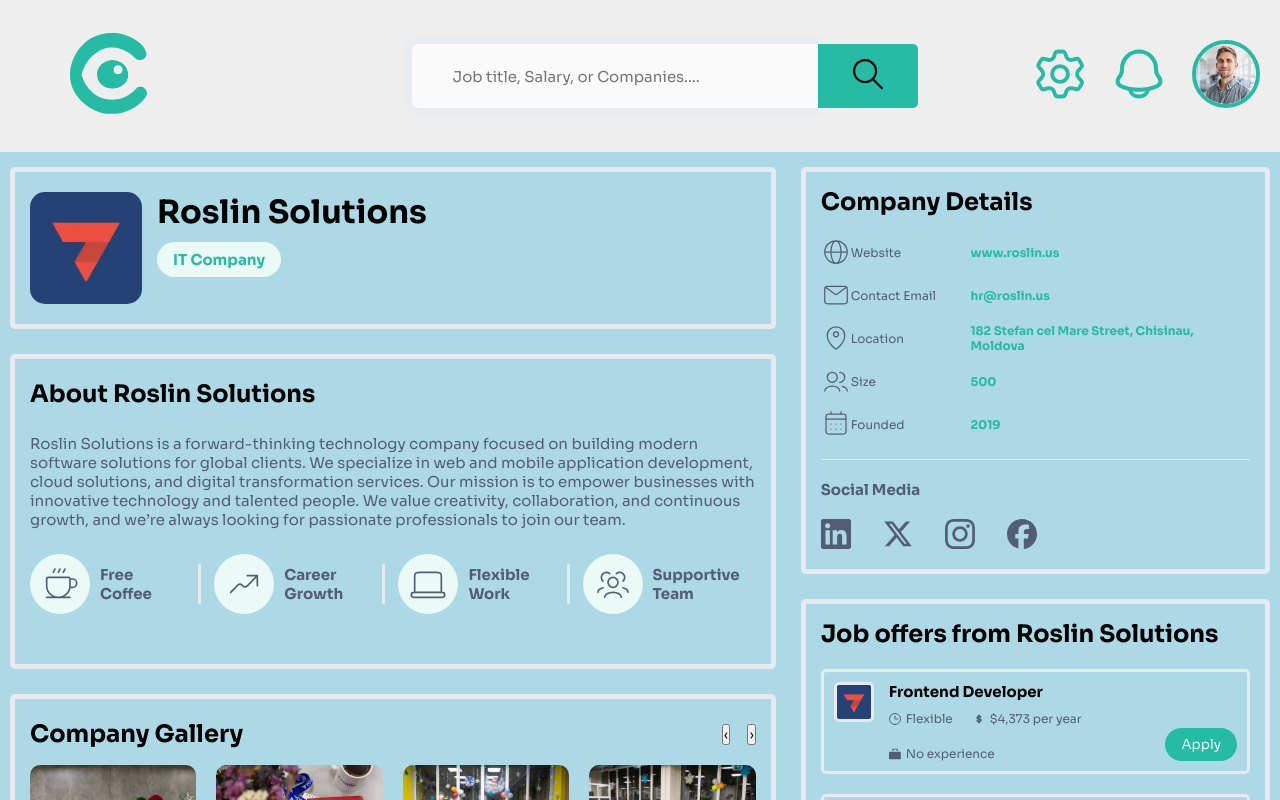
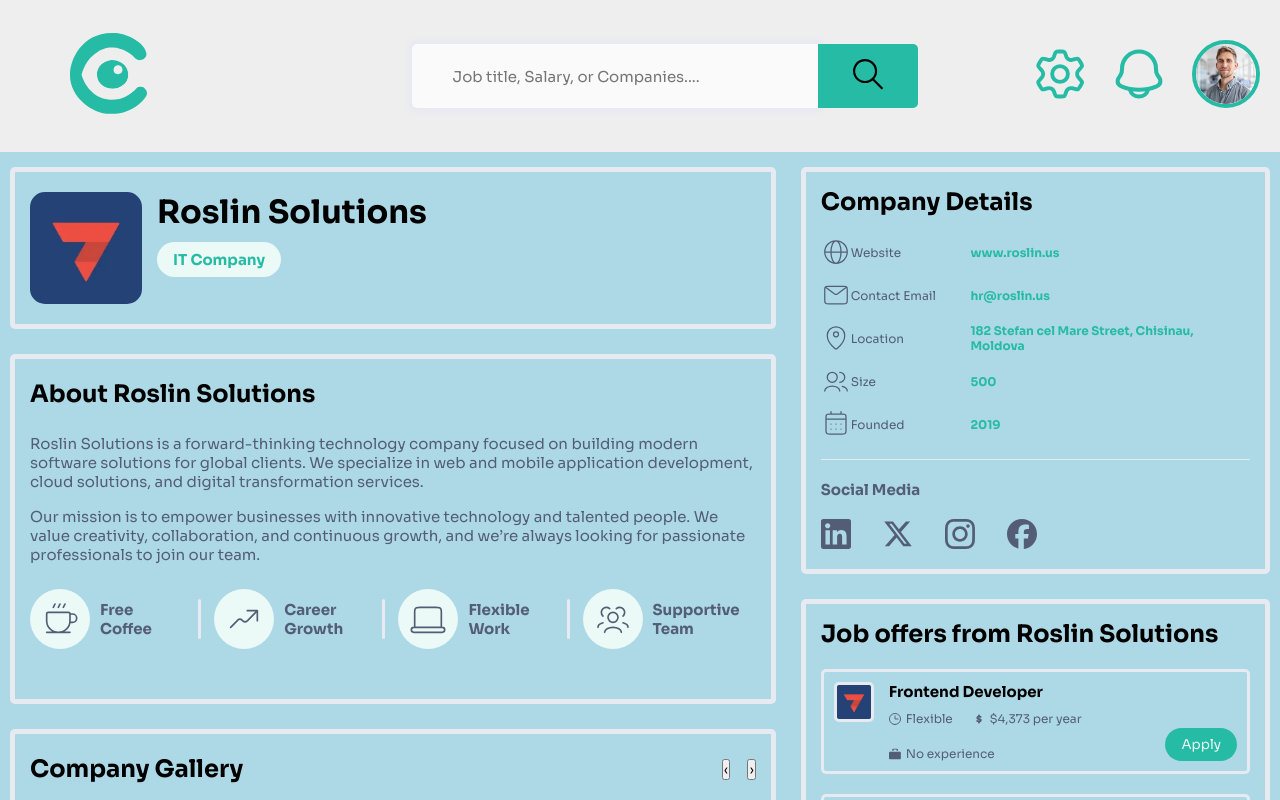
Before and after one commit to KyronPomidor/CVision, a React (Vite) app in the folder front/: page /companyprofile in a window 1280 px wide. Shown: the top 800 px of the page. Built offline with nearby package versions, Linux system fonts and the light colour scheme.

Commit message:
fix paragraph formatting in about card

```diff
--- a/front/src/pages/CompanyProfilePage/CompanyProfilePage.module.css
+++ b/front/src/pages/CompanyProfilePage/CompanyProfilePage.module.css
@@ -4,7 +4,6 @@
     gap: 25px;
     align-items: start;
 
-    margin: 0 auto;
     padding: 15px 10px;
     background-color: lightblue;
 }
--- a/front/src/pages/CompanyProfilePage/components/AboutCard/AboutCard.jsx
+++ b/front/src/pages/CompanyProfilePage/components/AboutCard/AboutCard.jsx
@@ -6,7 +6,9 @@ function AboutCard({ name, description, perks }) {
         <div className={styles.card}>
             <h2 className={styles.title}>About {name}</h2>
             <div className={styles.text}>
-                <p>{description}</p>
+                {description.split("\n").filter(Boolean).map((paragraph, i) => (
+                    <p key={i}>{paragraph}</p>
+                ))}
             </div>
             <div className={styles.perkRow}>
                 {perks.map((type) => (
--- a/front/src/pages/CompanyProfilePage/components/AboutCard/AboutCard.module.css
+++ b/front/src/pages/CompanyProfilePage/components/AboutCard/AboutCard.module.css
@@ -12,6 +12,9 @@
 }
 
 .text {
+    display: flex;
+    flex-direction: column;
+    gap: 1rem;
     font-size: var(--mainText);
     color: var(--mainTextGray);
 }
```
